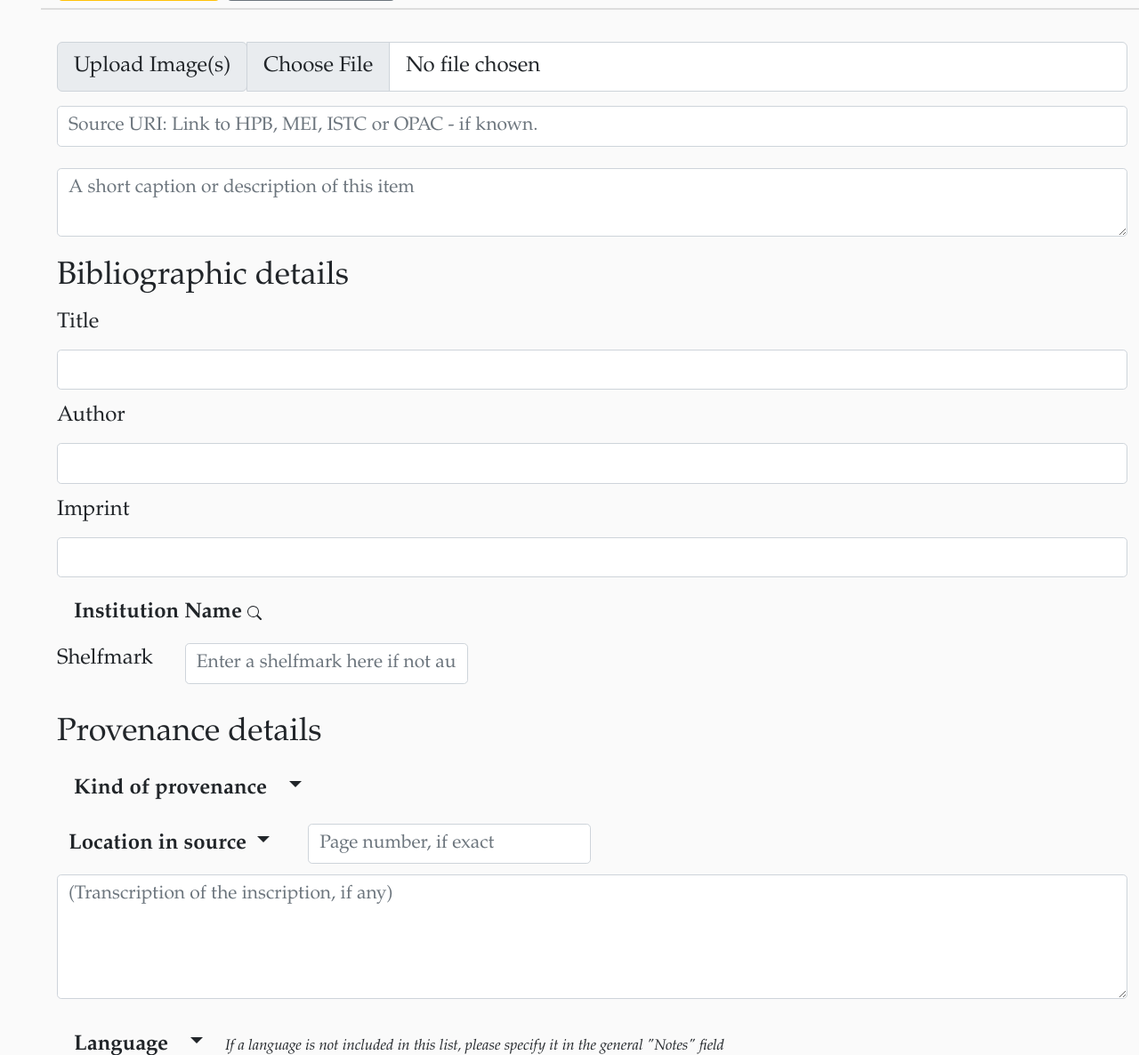
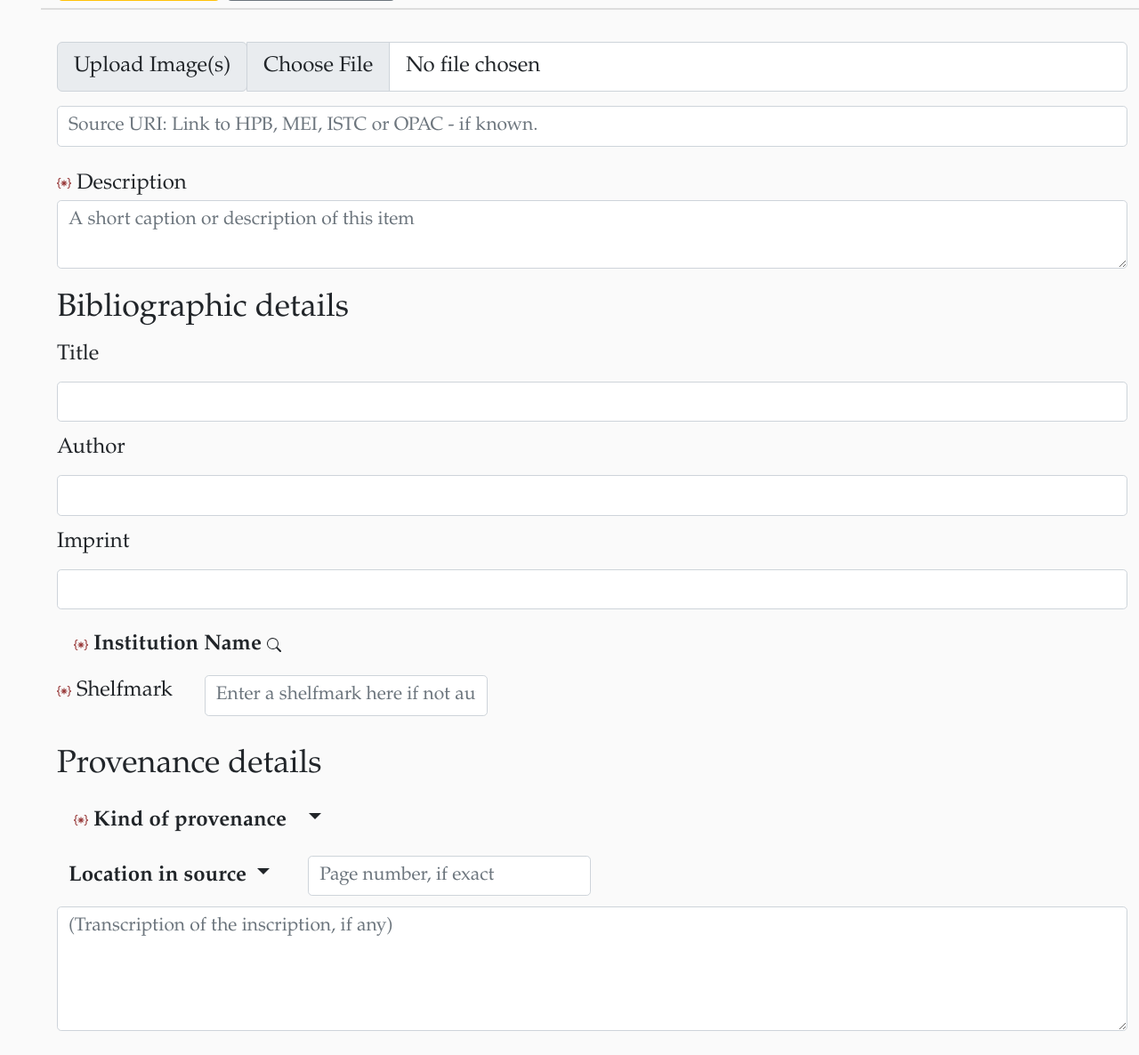
Before and after one commit to epoz/cerlpda, a FastAPI app: template src/templates/edit_item.html in a window 1280 px wide; the page is wider, and only the part inside the window is pictured. Shown: the part 283-1469 px from the top of that part at 89% size. Run offline with FastAPI, Linux system fonts and the light colour scheme; the template is opened without the code that fills it, so the values that code supplies are empty; style sheets or scripts are compiled from the project's sources; some libraries are stand-ins or nearby versions.

Commit message:
Fix for new items, misc other updates

```diff
--- a/src/app/main.py
+++ b/src/app/main.py
@@ -138,7 +138,7 @@ async def edit_item(request: Request, anid: str):
 @app.get("/id/{anid:str}.json", include_in_schema=False)
 async def item_json(request: Request, anid: str):
     if anid == "_":
-        return {}
+        return {"ID": ["_"]}
     obj = await get(anid)
     return obj
 
@@ -161,15 +161,24 @@ async def api_save(anid: str, obj: Obj, user=Depends(authenticated_user)):
     for k, v in obj.dict().items():
         if v:
             new_obj[k] = v
-    r = await database.execute(
-        "INSERT INTO history SELECT :user, CURRENT_TIMESTAMP, id, obj FROM source WHERE id = :id",
-        values={"user": user.username, "id": anid},
-    )
-    r = await database.execute(
-        "UPDATE source SET obj = :obj WHERE id = :id",
-        values={"obj": json.dumps(new_obj), "id": anid},
-    )
-    return {"msg": "OK"}
+
+    if anid == "_":
+        tmp = "".join([random.choice("0123456789abcdef") for x in range(5)])
+        new_obj["ID"] = [f"cerlpda_{tmp}"]
+        r = await database.execute(
+            "INSERT INTO source VALUES (:id, :obj)",
+            values={"obj": json.dumps(new_obj), "id": new_obj["ID"][0]},
+        )
+    else:
+        r = await database.execute(
+            "INSERT INTO history SELECT :user, CURRENT_TIMESTAMP, id, obj FROM source WHERE id = :id",
+            values={"user": user.username, "id": anid},
+        )
+        r = await database.execute(
+            "UPDATE source SET obj = :obj WHERE id = :id",
+            values={"obj": json.dumps(new_obj), "id": anid},
+        )
+    return {"ID": new_obj["ID"][0]}
 
 
 def render_obj_with(request: Request, obj, template_name):
--- a/src/templates/edit_item.html
+++ b/src/templates/edit_item.html
@@ -56,6 +56,8 @@
             </div>
 
             <div class="mb-3">
+                <svg style="color: rgb(149, 52, 52)" xmlns="http://www.w3.org/2000/svg" width="16" height="16" fill="currentColor" class="bi bi-braces-asterisk" viewBox="0 0 16 16"><path fill-rule="evenodd" d="M1.114 8.063V7.9c1.005-.102 1.497-.615 1.497-1.6V4.503c0-1.094.39-1.538 1.354-1.538h.273V2h-.376C2.25 2 1.49 2.759 1.49 4.352v1.524c0 1.094-.376 1.456-1.49 1.456v1.299c1.114 0 1.49.362 1.49 1.456v1.524c0 1.593.759 2.352 2.372 2.352h.376v-.964h-.273c-.964 0-1.354-.444-1.354-1.538V9.663c0-.984-.492-1.497-1.497-1.6ZM14.886 7.9v.164c-1.005.103-1.497.616-1.497 1.6v1.798c0 1.094-.39 1.538-1.354 1.538h-.273v.964h.376c1.613 0 2.372-.759 2.372-2.352v-1.524c0-1.094.376-1.456 1.49-1.456v-1.3c-1.114 0-1.49-.362-1.49-1.456V4.352C14.51 2.759 13.75 2 12.138 2h-.376v.964h.273c.964 0 1.354.444 1.354 1.538V6.3c0 .984.492 1.497 1.497 1.6ZM7.5 11.5V9.207l-1.621 1.621-.707-.707L6.792 8.5H4.5v-1h2.293L5.172 5.879l.707-.707L7.5 6.792V4.5h1v2.293l1.621-1.621.707.707L9.208 7.5H11.5v1H9.207l1.621 1.621-.707.707L8.5 9.208V11.5h-1Z"/></svg>
+                Description
                 <textarea id="caption" rows=2 class="form-control form-control-sm" placeholder="A short caption or description of this item"></textarea>
             </div>
 
@@ -174,6 +176,7 @@
             <div class="row mb-1">
                 <div class="col">
                     <a id="institution_chooser" href="#" class="btn" data-bs-toggle="modal" data-bs-target="#institution_modal">
+                        <svg style="color: rgb(149, 52, 52)" xmlns="http://www.w3.org/2000/svg" width="16" height="16" fill="currentColor" class="bi bi-braces-asterisk" viewBox="0 0 16 16"><path fill-rule="evenodd" d="M1.114 8.063V7.9c1.005-.102 1.497-.615 1.497-1.6V4.503c0-1.094.39-1.538 1.354-1.538h.273V2h-.376C2.25 2 1.49 2.759 1.49 4.352v1.524c0 1.094-.376 1.456-1.49 1.456v1.299c1.114 0 1.49.362 1.49 1.456v1.524c0 1.593.759 2.352 2.372 2.352h.376v-.964h-.273c-.964 0-1.354-.444-1.354-1.538V9.663c0-.984-.492-1.497-1.497-1.6ZM14.886 7.9v.164c-1.005.103-1.497.616-1.497 1.6v1.798c0 1.094-.39 1.538-1.354 1.538h-.273v.964h.376c1.613 0 2.372-.759 2.372-2.352v-1.524c0-1.094.376-1.456 1.49-1.456v-1.3c-1.114 0-1.49-.362-1.49-1.456V4.352C14.51 2.759 13.75 2 12.138 2h-.376v.964h.273c.964 0 1.354.444 1.354 1.538V6.3c0 .984.492 1.497 1.497 1.6ZM7.5 11.5V9.207l-1.621 1.621-.707-.707L6.792 8.5H4.5v-1h2.293L5.172 5.879l.707-.707L7.5 6.792V4.5h1v2.293l1.621-1.621.707.707L9.208 7.5H11.5v1H9.207l1.621 1.621-.707.707L8.5 9.208V11.5h-1Z"/></svg>
                         <span style="font-weight: bold">Institution Name </span>
                     <svg xmlns="http://www.w3.org/2000/svg" width="16" height="16" fill="currentColor" class="bi bi-search" viewBox="0 0 16 16">
                         <path d="M11.742 10.344a6.5 6.5 0 1 0-1.397 1.398h-.001c.03.04.062.078.098.115l3.85 3.85a1 1 0 0 0 1.415-1.414l-3.85-3.85a1.007 1.007 0 0 0-.115-.1zM12 6.5a5.5 5.5 0 1 1-11 0 5.5 5.5 0 0 1 11 0z"/>
@@ -184,6 +187,7 @@
 
             <div class="row">
                 <div class="col-auto">
+                    <svg style="color: rgb(149, 52, 52)" xmlns="http://www.w3.org/2000/svg" width="16" height="16" fill="currentColor" class="bi bi-braces-asterisk" viewBox="0 0 16 16"><path fill-rule="evenodd" d="M1.114 8.063V7.9c1.005-.102 1.497-.615 1.497-1.6V4.503c0-1.094.39-1.538 1.354-1.538h.273V2h-.376C2.25 2 1.49 2.759 1.49 4.352v1.524c0 1.094-.376 1.456-1.49 1.456v1.299c1.114 0 1.49.362 1.49 1.456v1.524c0 1.593.759 2.352 2.372 2.352h.376v-.964h-.273c-.964 0-1.354-.444-1.354-1.538V9.663c0-.984-.492-1.497-1.497-1.6ZM14.886 7.9v.164c-1.005.103-1.497.616-1.497 1.6v1.798c0 1.094-.39 1.538-1.354 1.538h-.273v.964h.376c1.613 0 2.372-.759 2.372-2.352v-1.524c0-1.094.376-1.456 1.49-1.456v-1.3c-1.114 0-1.49-.362-1.49-1.456V4.352C14.51 2.759 13.75 2 12.138 2h-.376v.964h.273c.964 0 1.354.444 1.354 1.538V6.3c0 .984.492 1.497 1.497 1.6ZM7.5 11.5V9.207l-1.621 1.621-.707-.707L6.792 8.5H4.5v-1h2.293L5.172 5.879l.707-.707L7.5 6.792V4.5h1v2.293l1.621-1.621.707.707L9.208 7.5H11.5v1H9.207l1.621 1.621-.707.707L8.5 9.208V11.5h-1Z"/></svg>
                     <label class="form-label" for="shelfmark">Shelfmark</label>
                 </div>
                 <div class="col-auto">
@@ -199,7 +203,9 @@
 
             <div class="row mb-1">
               <div class="dropdown col-2">
+
                 <a class="btn dropdown-toggle" href="#" role="button" id="kindofprovenance_chooser" data-bs-toggle="dropdown" aria-expanded="false">
+                <svg style="color: rgb(149, 52, 52)" xmlns="http://www.w3.org/2000/svg" width="16" height="16" fill="currentColor" class="bi bi-braces-asterisk" viewBox="0 0 16 16"><path fill-rule="evenodd" d="M1.114 8.063V7.9c1.005-.102 1.497-.615 1.497-1.6V4.503c0-1.094.39-1.538 1.354-1.538h.273V2h-.376C2.25 2 1.49 2.759 1.49 4.352v1.524c0 1.094-.376 1.456-1.49 1.456v1.299c1.114 0 1.49.362 1.49 1.456v1.524c0 1.593.759 2.352 2.372 2.352h.376v-.964h-.273c-.964 0-1.354-.444-1.354-1.538V9.663c0-.984-.492-1.497-1.497-1.6ZM14.886 7.9v.164c-1.005.103-1.497.616-1.497 1.6v1.798c0 1.094-.39 1.538-1.354 1.538h-.273v.964h.376c1.613 0 2.372-.759 2.372-2.352v-1.524c0-1.094.376-1.456 1.49-1.456v-1.3c-1.114 0-1.49-.362-1.49-1.456V4.352C14.51 2.759 13.75 2 12.138 2h-.376v.964h.273c.964 0 1.354.444 1.354 1.538V6.3c0 .984.492 1.497 1.497 1.6ZM7.5 11.5V9.207l-1.621 1.621-.707-.707L6.792 8.5H4.5v-1h2.293L5.172 5.879l.707-.707L7.5 6.792V4.5h1v2.293l1.621-1.621.707.707L9.208 7.5H11.5v1H9.207l1.621 1.621-.707.707L8.5 9.208V11.5h-1Z"/></svg>
                 <span style="font-weight: bold">Kind of provenance</span>
                 <span style="margin-left: 1vw" id="kindofprovenance"></span>
                 </a>
```
Also changed, not shown: src/frontend/edit_item.py (+6 -1 lines).
